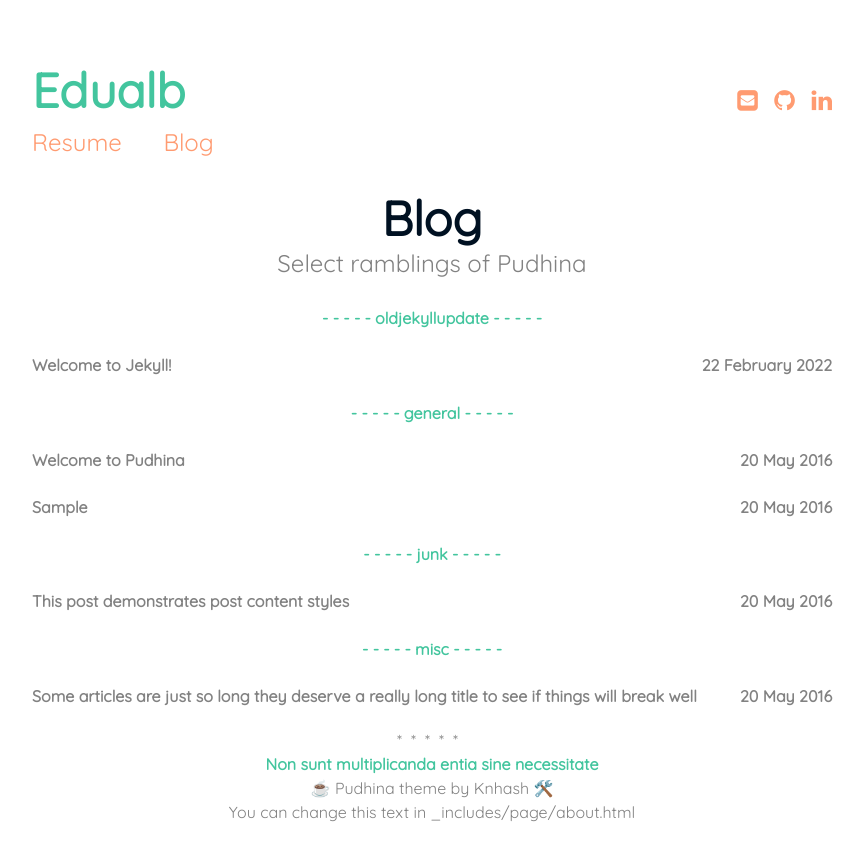
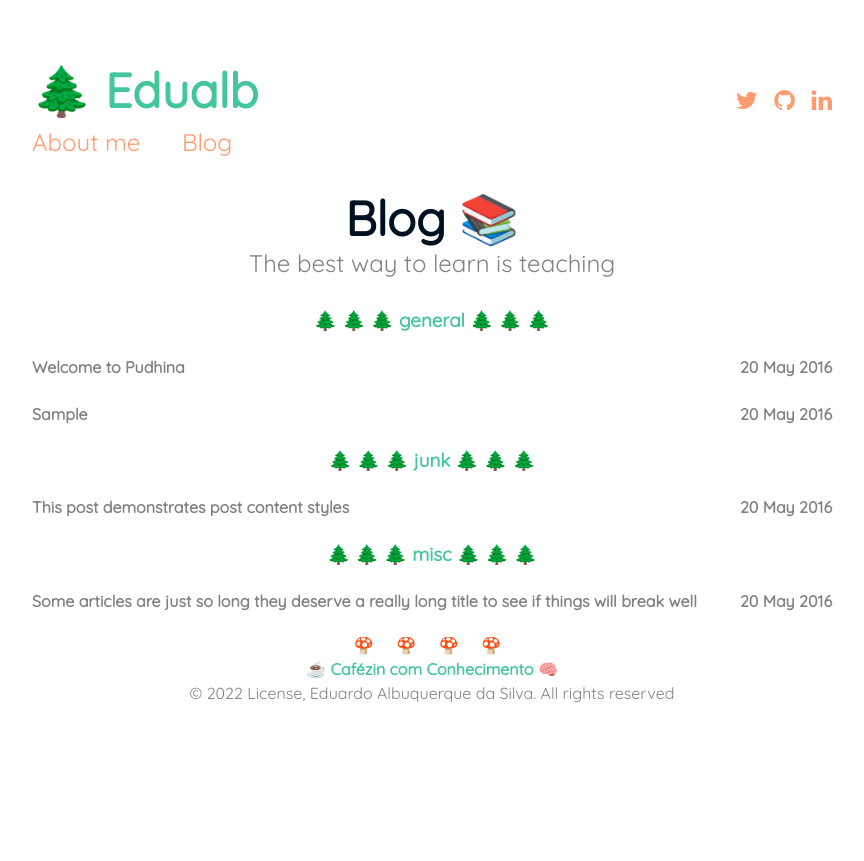
Before and after one commit to edualb/edualb.github.io, a Jekyll site: the page built from blog.md, in a window 1280 px wide. Shown: the top 861 px of the page, without its empty margins (208-1072 px from the left). Built offline with Jekyll 4.4.1, drawn with Linux system fonts in a browser that asks for light colours.

Commit message:
include emojis and styles

```diff
--- a/_config.yml
+++ b/_config.yml
@@ -11,7 +11,7 @@ author:
   fullname: Eduardo Albuquerque da Silva
   github: edualb
   linkedin: eduardo-albuquerque-da-silva-6b4114144
-  email: eduardoslafiq@gmail.com
+  twitter: dudu_albu
 
 
 # Syntax highlighting
--- a/_includes/header.html
+++ b/_includes/header.html
@@ -1,15 +1,16 @@
 <header class="header">
     <div class="navigation">
-<a href="{{ '/' | prepend: site.baseurl }}" class="logo">{{ site.title }}</a>
+        <a href="{{ '/' | prepend: site.baseurl }}" class="logo">🌲 {{ site.title }}</a>
         <ul class="menu">
-<li class="menu__entry"><a href="{{ '/resume' | prepend: site.baseurl }}">Resume</a></li>
+            <!-- <li class="menu__entry"><a href="{{ '/resume' | prepend: site.baseurl }}">Resume</a></li> -->
+            <li class="menu__entry"><a href="/">About me</a></li>
             <li class="menu__entry"><a href="{{ '/blog' | prepend: site.baseurl }}">Blog</a></li>
         </ul>
     </div>
     <ul class="social-links">
-{% if site.author.email %}
-<a href="mailto:{{ site.author.email }}" class="social-links__entry" target="_blank">
-<i class="fa fa-envelope-square"></i>
+        {% if site.author.twitter %}
+            <a href="https://twitter.com/{{ site.author.twitter }}" class="social-links__entry" target="_blank">
+                <i class="fa fa-twitter"></i>
             </a>
         {% endif %}
         {% if site.author.github %}
--- a/_includes/page/about.html
+++ b/_includes/page/about.html
@@ -1,8 +1,7 @@
 <div class="about">
-<div class="about__devider">*****</div>
+<div class="about__devider">🍄 🍄 🍄 🍄</div>
 <div class="about__text">
-<strong> Non sunt multiplicanda entia sine necessitate </strong>
-<br>☕ Pudhina theme by Knhash 🛠️
-<br> You can change this text in _includes/page/about.html
+<strong>☕ Cafézin com Conhecimento 🧠</strong>
+<br> © 2022 License, Eduardo Albuquerque da Silva. All rights reserved
 </div>
 </div>
--- a/_includes/page/title.html
+++ b/_includes/page/title.html
@@ -1,4 +1,13 @@
 <h1 class="page-title">
-<div class="page-title__text">{{ page.title }}</div>
+<div class="page-title__text">
+    {{ page.title }}
+    {% if page.wave-emoji %}
+        🖖
+    {% endif %}
+    {% if page.books-emoji %}
+        📚
+    {% endif %}
+</div>
 <div class="page-title__subtitle">{{ page.subtitle }}</div>
+<div class="page-title__subtitle">{{ page.t }}</div>
 </h1>
--- a/blog.md
+++ b/blog.md
@@ -1,21 +1,22 @@
 ---
 layout: page
 title: Blog
-subtitle: Select ramblings of Pudhina
+subtitle: The best way to learn is teaching
+books-emoji: true
 ---
 
 <div>
     {% assign postsCategory = site.posts | group_by_exp:"post", "post.categories"  %}
     {% for category in postsCategory %}
-        <h4 class="post-teaser__month">
+        <h3 class="post-teaser__month">
             <strong>
                 {% if category.name %}
-                    - - - - -  {{ category.name }} - - - - -
+                    🌲 🌲 🌲 {{ category.name }} 🌲 🌲 🌲
                 {% else %}
                     {{ Print }}
                 {% endif %}
             </strong>
-        </h4>
+        </h3>
         <ul class="list-posts">
             {% for post in category.items %}
                 <li class="post-teaser">
--- a/old/index.markdown
+++ /dev/null
@@ -1,6 +0,0 @@
----
-# Feel free to add content and custom Front Matter to this file.
-# To modify the layout, see https://jekyllrb.com/docs/themes/#overriding-theme-defaults
-
-layout: home
----
```
Also changed, not shown: index.md (+3 -3 lines), old/404.html (deleted, +0 -25 lines), old/_config.yml (deleted, +0 -55 lines), old/_posts/2022-02-21-welcome-to-jekyll.markdown (deleted, +0 -29 lines), old/about.markdown (deleted, +0 -18 lines). Lines whose indentation alone changed are shown as unchanged.
